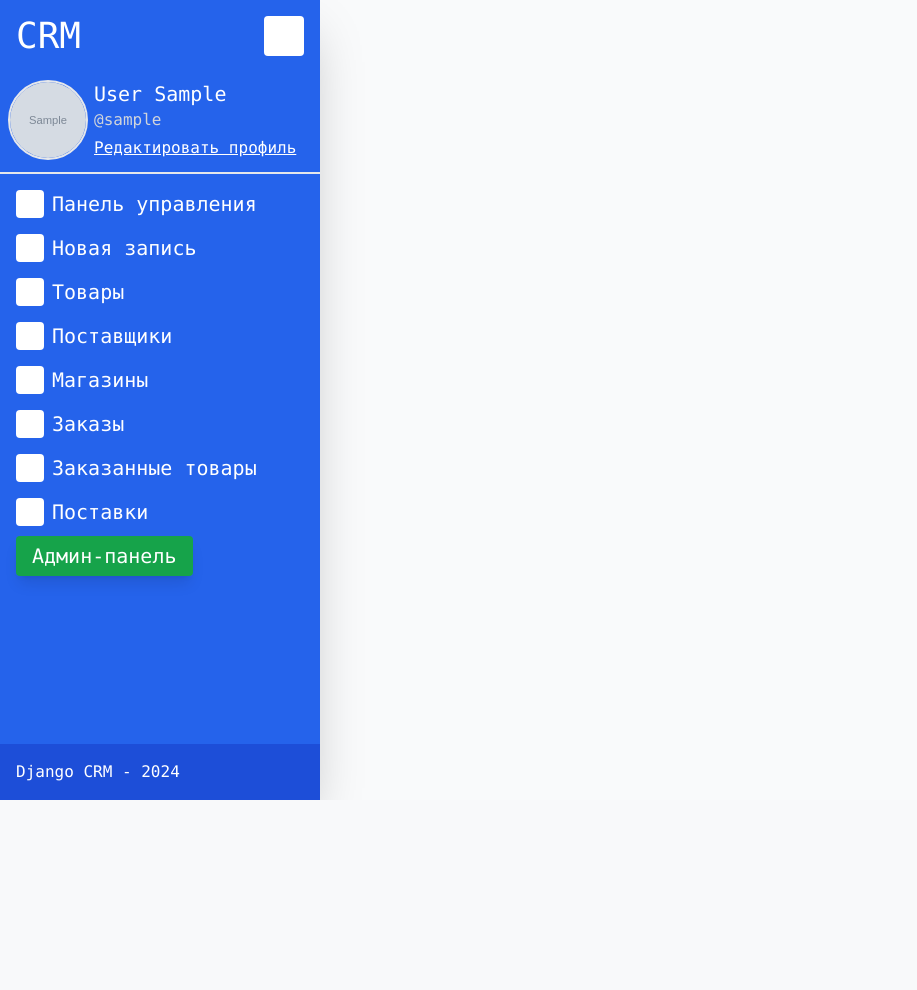
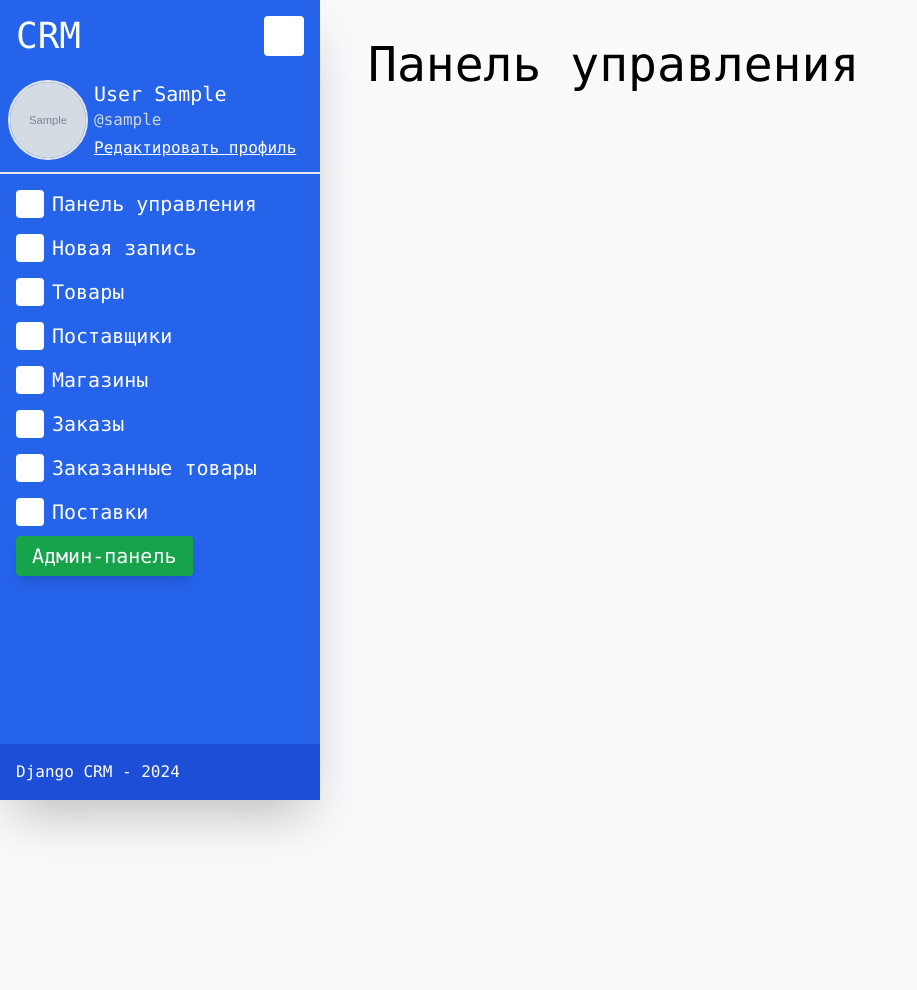
Before and after one commit to Alexander-vlk/django-crm, a Django app: page /dashboard/ in a window 1280 px wide. Shown: the whole page, without its empty margins (0-917 px from the left). Before the commit the page ends 800 px from the top, so only its background shows below. Run offline with Django 4.2, Linux system fonts and the light colour scheme; a user stored in the database is signed in; tables that the repository leaves empty hold one stand-in row (values such as "Sample post"); grey boxes marked "Sample" are stand-in pictures; some libraries are stand-ins or nearby versions.

Commit message:
style: added flexbox to body and container for dashboard content

```diff
--- a/crm/dashboard/templates/dashboard/dashboard.html
+++ b/crm/dashboard/templates/dashboard/dashboard.html
@@ -10,5 +10,23 @@
 
 
 {% block content %}
+<div
+    class="container mx-2"
+>
+    <header
+        class='m-10'
+    >
+        <h1
+            class='text-5xl'
+        >
+            {{ page_name }}
+        </h1>
+    </header>
+    <main>
 
+    </main>
+    <footer>
+
+    </footer>
+</div>
 {% endblock content %}
--- a/crm/theme/templates/base.html
+++ b/crm/theme/templates/base.html
@@ -9,7 +9,7 @@
 		{% tailwind_css %}
 	</head>
 
-	<body class="bg-gray-50 font-mono leading-normal tracking-normal">
+	<body class="flex bg-gray-50 font-mono leading-normal tracking-normal">
 		{% block header %}{% endblock header %}
 		{% block navbar %}{% endblock navbar %}
 		{% block content %}{% endblock content %}
```
